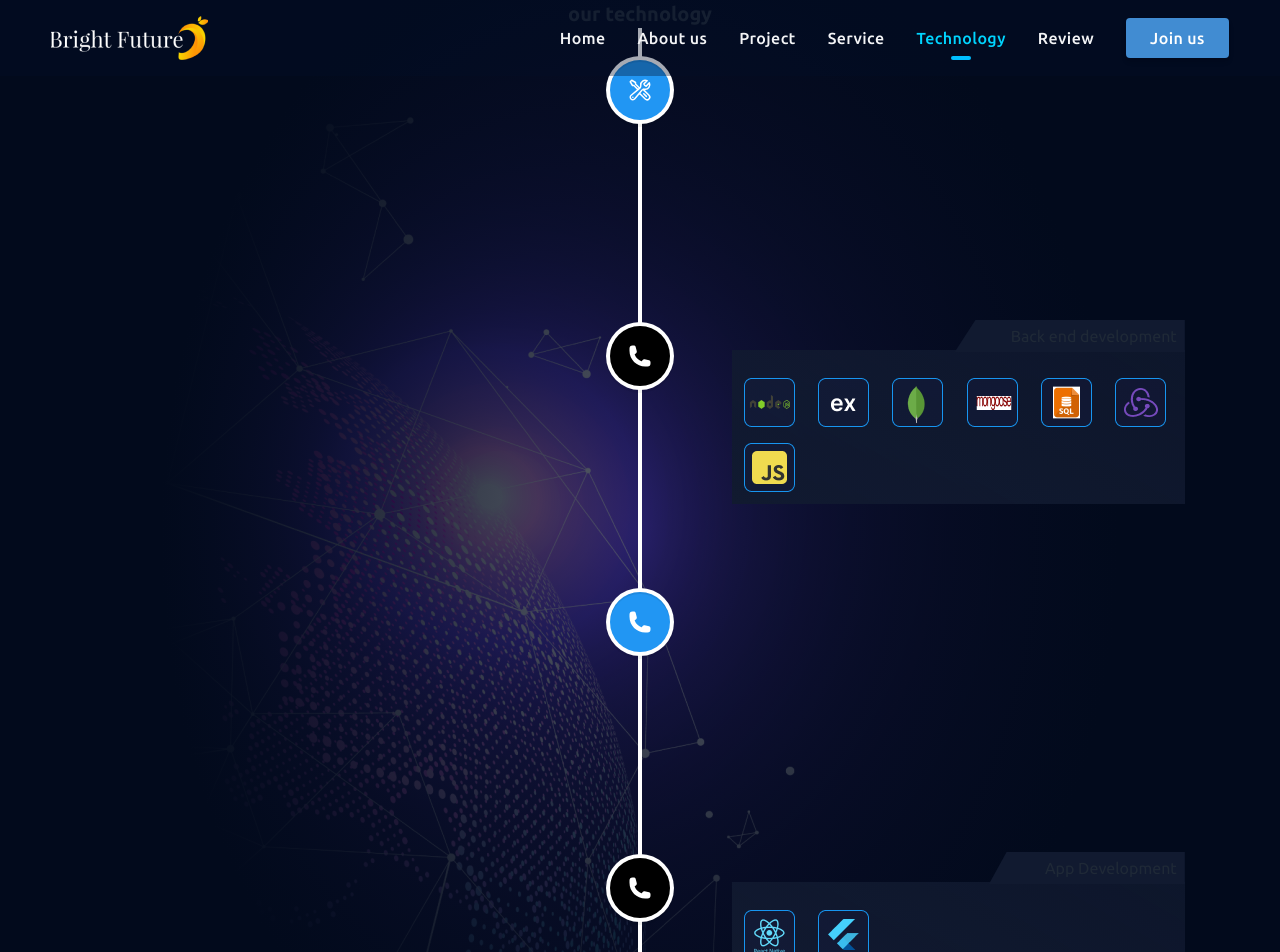
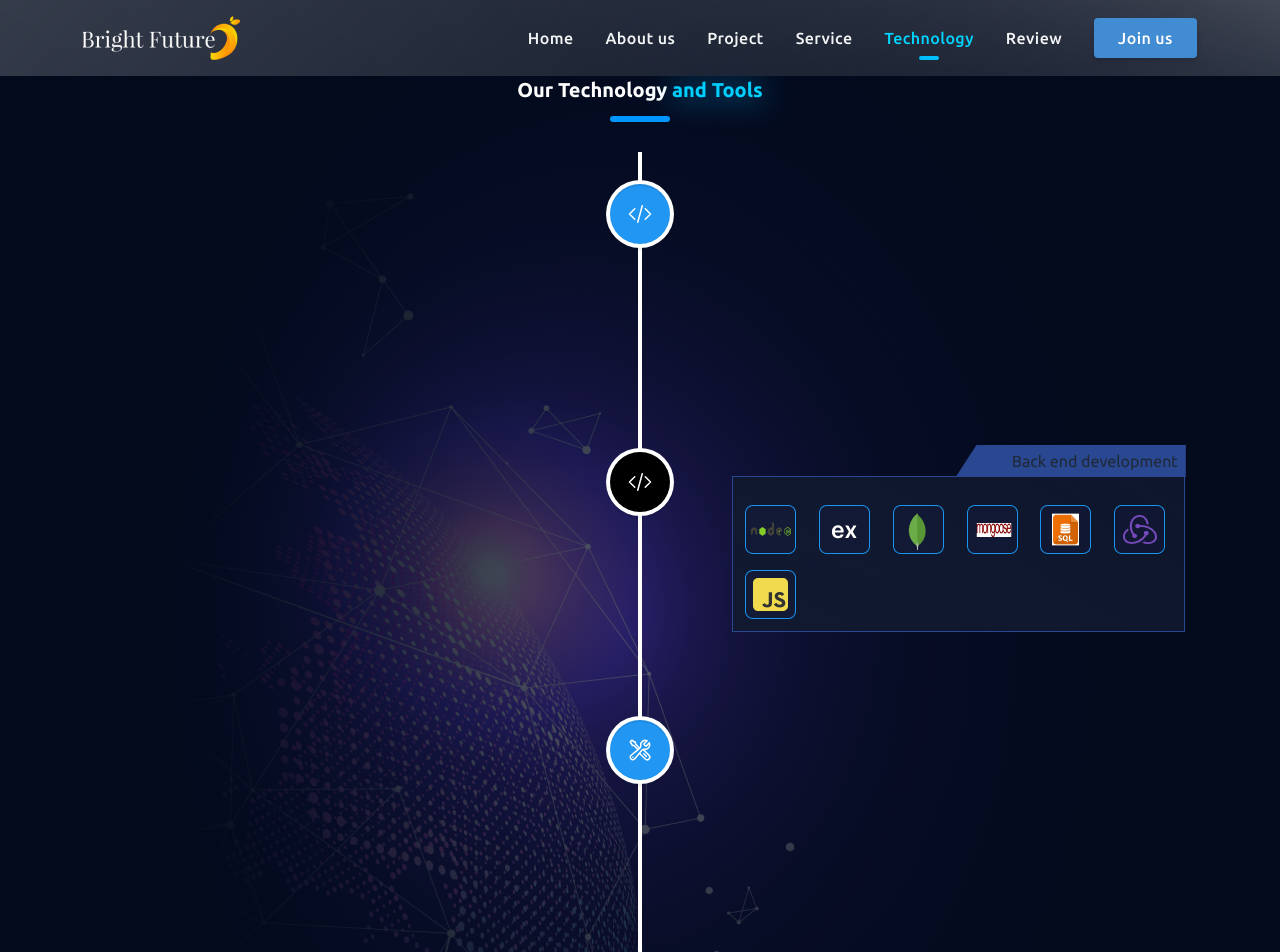
Before and after one commit to brightfuturesoft/portfolio2.0, a React (Create React App) app: page /technology in a window 1280 px wide. Shown: the top 952 px of the page. Built offline with nearby package versions, Linux system fonts and the light colour scheme; a web font is replaced by a local one.

Commit message:
How We Develop Software section done

```diff
--- a/src/App.css
+++ b/src/App.css
@@ -112,7 +112,7 @@
 
 .sp{
 clip-path: polygon(0 0, 89% 0, 100% 100%, 100% 100%, 0 100%, 0 100%);
-
+border-bottom: none;
 }
 .sp2{
 clip-path: polygon(9% 0, 100% 0, 100% 50%, 100% 100%, 0 100%, 0 100%);
@@ -126,3 +126,21 @@ clip-path: polygon(9% 0, 100% 0, 100% 50%, 100% 100%, 0 100%, 0 100%);
 .vertical-timeline-element-content-arrow{
   border: none!important;
 }
+
+.glass,
+  .glass:hover,
+  .glass.btn-active {
+    border: none;
+    backdrop-filter: blur(var(--glass-blur, 40px));
+    background-color: transparent;
+    background-image: linear-gradient(
+        135deg,
+        rgb(255 255 255 / var(--glass-opacity, 20%)) 0%,
+        rgba(0, 0, 0, 0) 100%
+      ),
+      linear-gradient(
+         30deg, #020A1C,80%, #020a1c00
+      );
+    box-shadow: none!important;
+    text-shadow: 0 1px rgb(0 0 0 / var(--glass-text-shadow-opacity, 5%));
+}
--- a/src/component/HeadSection/HeadSection/HeadSection.jsx
+++ b/src/component/HeadSection/HeadSection/HeadSection.jsx
@@ -7,8 +7,8 @@ import { AnimationOnScroll } from 'react-animation-on-scroll';
 
 const HeadSection = () => {
     return (
-        <div className="header-bg w-full pt-[100px]  md:pb-[0px] pb-[90px]  capitalize">
-           <div className="md:grid grid-cols-2 md:w-[85%] w-[98%] mx-auto">
+        <div className=" header-bg w-full pt-[100px]  md:pb-[0px] pb-[90px]  capitalize">
+           <div className="px-4 py-5 sm:max-w-xl md:max-w-full lg:max-w-screen-xl md:px-24 lg:px-8 md:grid grid-cols-2 md:w-[85%] w-[98%] mx-auto">
                 <div className="md:flex items-center ">
                           <h4 className="text-lg md:text-left text-center md:hidden block">We Are Professional</h4>
                         <h1 className='md:text-left text-center md:text-5xl text-3xl md:hidden block md:font-bold font-[900]'>Design & <span className="text-[orange]">Development</span></h1>
--- a/src/component/Offer/Offer/Offer.jsx
+++ b/src/component/Offer/Offer/Offer.jsx
@@ -30,8 +30,8 @@ const Offer = () => {
     ]
     return (
         <div className="w-full bg-[#020A1C]">
-            <div className="work-bg">
-                       <div className='md:w-[85%] w-[98%] px-3 mx-auto pt-8 pb-12'>
+            <div className="work-bg ">
+            <div className='md:w-[85%] w-[98%] pt-8 pb-12 px-4 py-5 mx-auto sm:max-w-xl md:max-w-full lg:max-w-screen-xl md:px-24 lg:px-8'>
               <h1 className="text-xl  font-bold relative after:absolute after:left-0 after:right-0 after:bottom-[-18px] after:w-[60px] after:rounded-full after:h-[6px] after:bg-[#0095ff] after:mx-auto text-center text-white">How We Develop <span className="shadow-tx">Software</span></h1>
               <p className="text-center mt-8 text-blue-500">
                 Sed ut perspiciatis unde omnis iste natus error sit voluptatem accusantium <br />
--- a/src/component/OurMission/OutMission/OurMission.jsx
+++ b/src/component/OurMission/OutMission/OurMission.jsx
@@ -1,9 +1,83 @@
 import React from 'react';
+import power from '../../../Assctes/icon/power.png';
+import vct from "../../../Assctes/vectors/vector(mission).png"
+const OurMission = () => {
+    const missionData=[
+        {
+            id : 0,
+            img : power,
+            title : "A slice of heaven"
+        },
+        {
+            id : 1,
+            img : power,
+            title : "Disrupt inspire"
+        },
+        {
+            id : 2,
+            img : power,
+            title : "Preliminary thinking"
+        },
+        {
+            id : 3,
+            img : power,
+            title : "flipboard curmudgeon"
+        },
+        {
+            id : 4,
+            img : power,
+            title : "storage shed"
+        },
+        {
+            id : 5,
+            img : power,
+            title : "satoshi nakamoto"
+        },
+    ]
+    return (
+        <div className='md:w-[80%] w-[95%] mx-auto'>
+            <div className="px-4 py-5 mx-auto sm:max-w-xl md:max-w-full lg:max-w-screen-xl md:px-24 lg:px-8">
+                    <h1 className="text-xl  font-bold relative after:absolute after:left-0 after:right-0 after:bottom-[-18px] after:w-[60px] after:rounded-full after:h-[6px] after:bg-[#0095ff] after:mx-auto text-center text-white">How We Develop <span className="shadow-tx">Software</span></h1>
 
-const OurMission = () => {
-    return (
-        <div>
-            our mission
+                    <div className="grid md:grid-cols-2 grid-cols-1 mt-16">
+                            <img src={vct} alt="" className=" w-[300px] md:hidden block mx-auto" />
+
+                            <div className="md:block hidden">
+                                <p>
+                                    Sed ut perspiciatis unde omnis iste natus error sit voluptatem accusantium doloremque laudantium, totam rem aperiam, eaque ipsa quae. explicabo.
+                                </p>
+                                <ul className="grid md:grid-cols-2 grid-cols-1 mt-5 gap-3 ">
+                                        {
+                                            missionData.map(mData => <li className="flex items-center  gap-2 duration-200 cursor-pointer hover:bg-[#22283db1] p-2 rounded" key={mData.id}>
+                                                <span className="border border-blue-600 rounded-md">
+                                                    <img src={mData.img} alt="" className="w-[35px]" />
+                                                </span>
+                                                <p>{mData.title}</p>
+                                            </li>)
+                                        }
+                                </ul>
+                            </div>
+                            <div className="md:flex block justify-end" >
+                                    <img src={vct} alt="" className="md:block hidden w-[300px]" />
+
+                                     <div className="md:hidden block">
+                                <p className=' mt-14'>
+                                    Sed ut perspiciatis unde omnis iste natus error sit voluptatem accusantium doloremque laudantium, totam rem aperiam, eaque ipsa quae. explicabo.
+                                </p>
+                                <ul className="grid md:grid-cols-2 grid-cols-1 mt-5 gap-3 ">
+                                        {
+                                            missionData.map(mData => <li className="flex items-center  gap-2" key={mData.id}>
+                                                <span className="border border-blue-600 rounded-md">
+                                                    <img src={mData.img} alt="" className="w-[35px]" />
+                                                </span>
+                                                <p>{mData.title}</p>
+                                            </li>)
+                                        }
+                                </ul>
+                            </div>
+                            </div>
+                    </div>
+            </div>
         </div>
     );
 };
--- a/src/component/OurRequrement/OureRequrement/OurRequrement.jsx
+++ b/src/component/OurRequrement/OureRequrement/OurRequrement.jsx
@@ -69,8 +69,8 @@ const OurRequrement = () => {
 
     return (
         <div className="text-white common-bg py-[96px]">
-            <div className="requirement-box  bg-right-top">
-                <div className="md:w-[85%] w-[98%] mx-auto">
+            <div className="requirement-box  bg-right-top ">
+                <div className="md:w-[85%] w-[98%]  px-4 py-5 mx-auto sm:max-w-xl md:max-w-full lg:max-w-screen-xl md:px-24 lg:px-8">
                      <h1 className="text-xl  font-bold relative after:absolute after:left-0 after:right-0 after:bottom-[-18px] after:w-[60px] after:rounded-full after:h-[6px] after:bg-[#0095ff] after:mx-auto text-center">How We Develop <span className="shadow-tx">Software</span></h1>
 
                     <div className="md:grid grid-cols-2 mt-8 ">
--- a/src/component/Service/Service/Service.jsx
+++ b/src/component/Service/Service/Service.jsx
@@ -29,11 +29,14 @@ const Service = () => {
     ];
     return (
         <div className='service-bg py-16'>
-            <h1 className="text-xl  font-bold relative after:absolute after:left-0 after:right-0 after:bottom-[-18px] after:w-[60px] after:rounded-full after:h-[6px] after:bg-[#0095ff] after:mx-auto text-center">Services We  <span className="shadow-tx">Provide</span></h1>
-            <div className="grid md:grid-cols-4 gap-8 mt-16 md:w-[85%] w-[98%] p-3 mx-auto">
-                {
-                    serviceInfo.map(data => <ServiceCart key={data.id} data={data}/>)
-                }
+            <div className="px-4 py-5 mx-auto sm:max-w-xl md:max-w-full lg:max-w-screen-xl md:px-24 lg:px-8">
+
+                <h1 className="text-xl  font-bold relative after:absolute after:left-0 after:right-0 after:bottom-[-18px] after:w-[60px] after:rounded-full after:h-[6px] after:bg-[#0095ff] after:mx-auto text-center">Services We  <span className="shadow-tx">Provide</span></h1>
+                <div className="grid md:grid-cols-3 gap-8 mt-16 md:w-[85%] w-[98%] p-3 mx-auto">
+                    {
+                        serviceInfo.map(data => <ServiceCart key={data.id} data={data}/>)
+                    }
+                </div>
             </div>
         </div>
     );
--- a/src/component/Technology/Techonology/Technology.jsx
+++ b/src/component/Technology/Techonology/Technology.jsx
@@ -1,5 +1,5 @@
 import React from 'react';
-import { HiOutlineWrenchScrewdriver, HiPhone } from 'react-icons/hi2';
+import { HiOutlineCodeBracket, HiOutlineCurrencyBangladeshi, HiOutlineWrenchScrewdriver, HiPhone } from 'react-icons/hi2';
 import { VerticalTimeline, VerticalTimelineElement }  from 'react-vertical-timeline-component';
 import 'react-vertical-timeline-component/style.min.css';
 import tailwind from '../../../Assctes/icon/Group 27.png'
@@ -149,17 +149,18 @@ const Technology = () => {
     return (
         <div>
            <div className="tech-bg px-2 text-capitalize">
-            <h3 className="text-center text-xl font-semibold text">our technology</h3>
+             <h1 className="text-xl  font-bold relative after:absolute after:left-0 after:right-0 after:bottom-[-18px] after:w-[60px] after:rounded-full after:h-[6px] after:bg-[#0095ff] after:mx-auto text-center text-white">Our Technology <span className="shadow-tx">and Tools</span></h1>
+             <br /><br />
             <VerticalTimeline>
                         <VerticalTimelineElement
                             className="vertical-timeline-element--work"
                             contentArrowStyle={{ borderRight: '7px solid  #ff000000', }}
 
                             iconStyle={{ background: 'rgb(33, 150, 243)', color: '#fff' }}
-                            icon={<HiOutlineWrenchScrewdriver />}
+                            icon={<HiOutlineCodeBracket />}
                         >
-                        <div className="sp-box relative p-3">
-                            <div className="absolute top-[-30px] bg-[#111a30] sp pl-2 pr-14  py-1 left-0">
+                        <div className="sp-box border border-[#2a4892]  relative p-3">
+                            <div className="absolute top-[-32px] bg-[#2a4892] sp pl-2 pr-14  py-1 left-[-2px]">
                                 <h1>Front end development</h1>
                             </div>
                              <figure className='grid mt-4 grid-cols-6 gap-4'>
@@ -173,10 +174,10 @@ const Technology = () => {
                         <VerticalTimelineElement
                             className="vertical-timeline-element--work bg-"
                             iconStyle={{ background: 'rgb(0, 0, 0)', color: '#fff' }}
-                            icon={<HiPhone />}
+                            icon={<HiOutlineCodeBracket />}
                         >
-                              <div className="sp-box relative p-3">
-                            <div className="absolute top-[-30px] bg-[#111a30] sp2 pl-14 pr-2  py-1 right-0">
+                              <div className="sp-box relative p-3 border border-[#2a4892]">
+                            <div className="absolute top-[-32px] bg-[#2a4892] sp2 pl-14 pr-2  py-1 right-[-2px]">
                                 <h1>Back end development</h1>
                             </div>
                              <figure className='grid mt-4 grid-cols-6 gap-4'>
@@ -192,13 +193,13 @@ const Technology = () => {
                             contentArrowStyle={{ borderRight: '7px solid  #ff000000', }}
 
                             iconStyle={{ background: 'rgb(33, 150, 243)', color: '#fff' }}
-                            icon={<HiPhone />}
+                            icon={<HiOutlineWrenchScrewdriver />}
                         >
-                        <div className="sp-box relative p-3">
-                            <div className="absolute top-[-30px] bg-[#111a30] sp pl-2 pr-14  py-1 left-0">
+                        <div className="sp-box relative p-3 border border-[#2a4892]">
+                            <div className="absolute top-[-32px] bg-[#2a4892] sp pl-2 pr-14  py-1 left-[-2px]">
                                 <h1>Tools</h1>
                             </div>
-                             <figure className='grid mt-4 grid-cols-6 gap-4'>
+                             <figure className='grid  mt-4 grid-cols-6 gap-4'>
                                   {
                                     tecData[0].tools.map(tData => <img key={tData.id} className="" src={tData.img} />)
                                   }
@@ -209,10 +210,10 @@ const Technology = () => {
                         <VerticalTimelineElement
                             className="vertical-timeline-element--work bg-"
                             iconStyle={{ background: 'rgb(0, 0, 0)', color: '#fff' }}
-                            icon={<HiPhone />}
+                            icon={<HiOutlineCodeBracket />}
                         >
-                              <div className="sp-box relative p-3">
-                            <div className="absolute top-[-30px] bg-[#111a30] sp2 pl-14 pr-2  py-1 right-0">
+                              <div className="sp-box relative p-3 border border-[#2a4892]">
+                            <div className="absolute top-[-32px] bg-[#2a4892] sp2 pl-14 pr-2  py-1 right-[-2px]">
                                 <h1>App Development</h1>
                             </div>
                              <figure className='grid mt-4 grid-cols-6 gap-4'>
@@ -226,10 +227,10 @@ const Technology = () => {
                         <VerticalTimelineElement
                             className="vertical-timeline-element--work bg-"
                             iconStyle={{ background: 'rgb(0, 0, 0)', color: '#fff' }}
-                            icon={<HiPhone />}
+                            icon={<HiOutlineCurrencyBangladeshi />}
                         >
-                              <div className="sp-box relative p-3">
-                            <div className="absolute top-[-30px] bg-[#111a30] sp pr-14 pl-2  py-1 left-0">
+                              <div className="sp-box relative p-3 border border-[#2a4892]">
+                            <div className="absolute top-[-32px] bg-[#2a4892] sp pr-14 pl-2  py-1 left-[-2px]">
                                 <h1>Payment Method Technology</h1>
                             </div>
                              <figure className='grid mt-4 grid-cols-6 gap-4'>
--- a/src/pages/Home/Home.jsx
+++ b/src/pages/Home/Home.jsx
@@ -20,7 +20,7 @@ const Home = () => {
             {/* <Project /> */}
             <Technology />
             <Offer />
-            {/* <OurMission /> */}
+            <OurMission />
             {/* <OurVission /> */}
             {/* <Team></Team> */}
             {/* <Technology /> */}
--- a/src/pages/shared/Header/Header.jsx
+++ b/src/pages/shared/Header/Header.jsx
@@ -6,9 +6,9 @@ import logo from '../../../Assctes/logo.png';
 const Header = () => {
  const [isMenuOpen, setIsMenuOpen] = useState(false);
   return (
-     <nav className="relative z-10">
-      <div className="py-2 fixed mx-auto bg-[#04102a5a] md:py-4 md:px-[4%] w-full px-[4%]">
-        <div className="relative flex items-center justify-between">
+     <nav className="relative z-10 ">
+      <div className="py-2   mx-auto glass md:py-4 md:px-[4%] w-full px-[4%]">
+        <div className="relative px-4  mx-auto sm:max-w-xl md:max-w-full lg:max-w-screen-xl md:px-24 lg:px-8 flex items-center justify-between">
           <Link to="/"><img src={logo} alt="" /></Link>
           <ul className=" items-center hidden space-x-8 lg:flex ">
             <li className="font-medium tracking-wide text-gray-100 transition-colors duration-200 hover:text-teal-accent-400 relative">
```
Also changed, not shown: src/Assctes/icon/power.png (added), 1 other file (tests, documents, lock files or other folders).
